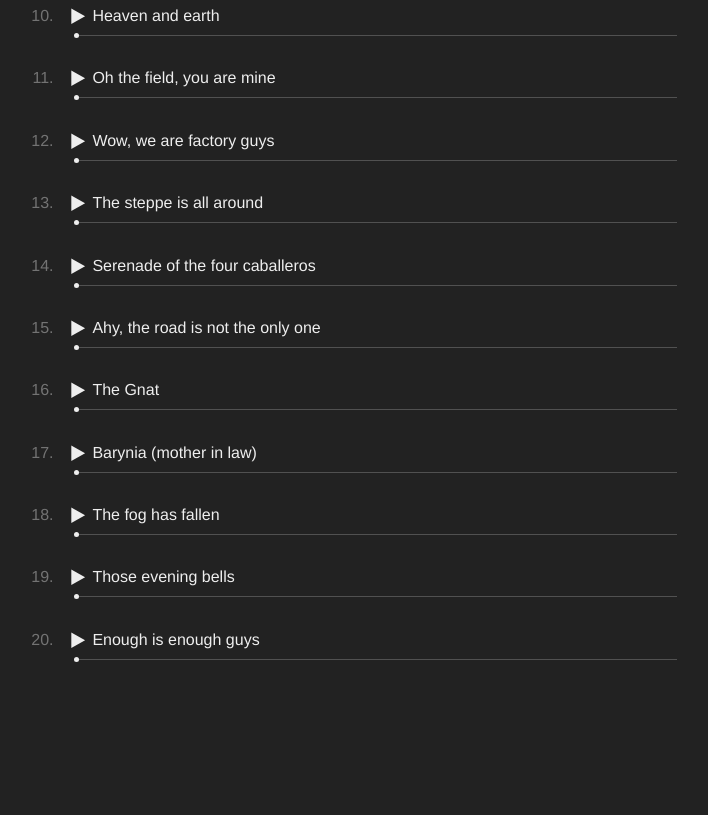
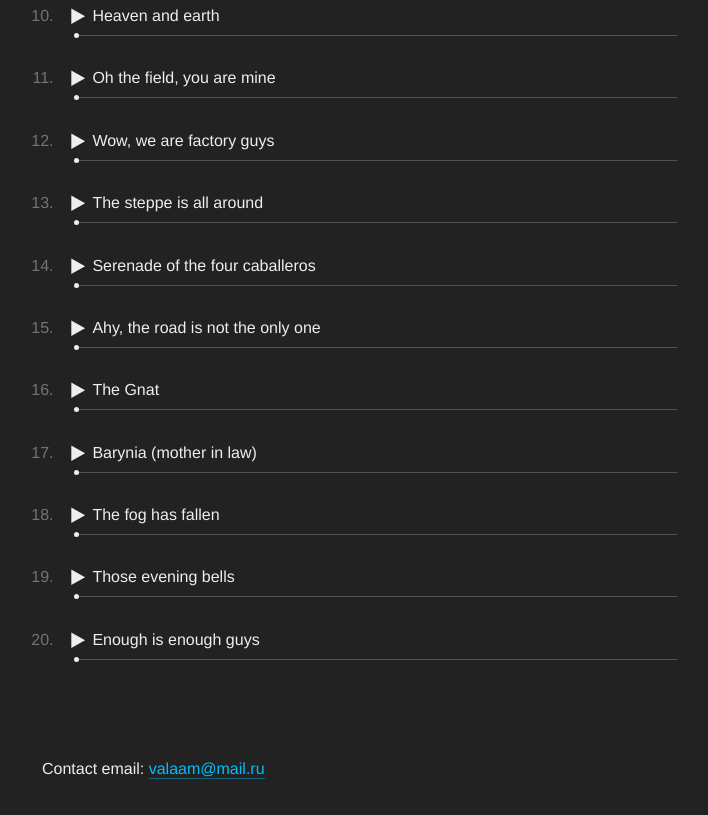
Before and after one commit to artpolikarpov/sho.io, a plain HTML site: page mve/enough-is-enough/index.html in a window 1280 px wide. Shown: the part 734-1549 px from the top of the page, without its empty margins (98-806 px from the left). Before the commit the page ends 1503 px from the top, so only its background shows below. Drawn offline with nearby package versions, Linux system fonts and the light colour scheme.

Commit message:
add email

```diff
--- a/mve/enough-is-enough/index.html
+++ b/mve/enough-is-enough/index.html
@@ -55,6 +55,9 @@
                     </div>
                 </div>
             </div>
+
+            <br><br>
+            <p>Contact email: <a href="mailto:valaam@mail.ru">valaam@mail.ru</a></p>
         </div>
     </section>
 </main>
```
Also changed, not shown: mve/from-byzantium-to-russia/index.html (+3 -0 lines), mve/index.html (+3 -0 lines), mve/russian-sacred-concerto/index.html (+3 -0 lines), mve/russian-soul-melodies/index.html (+3 -0 lines).
